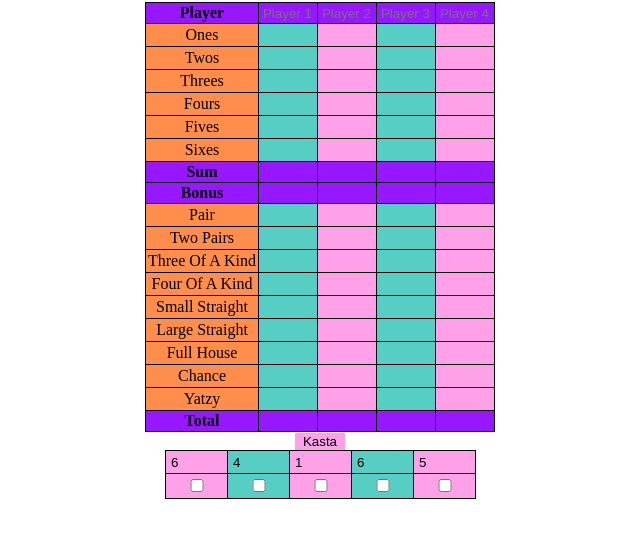
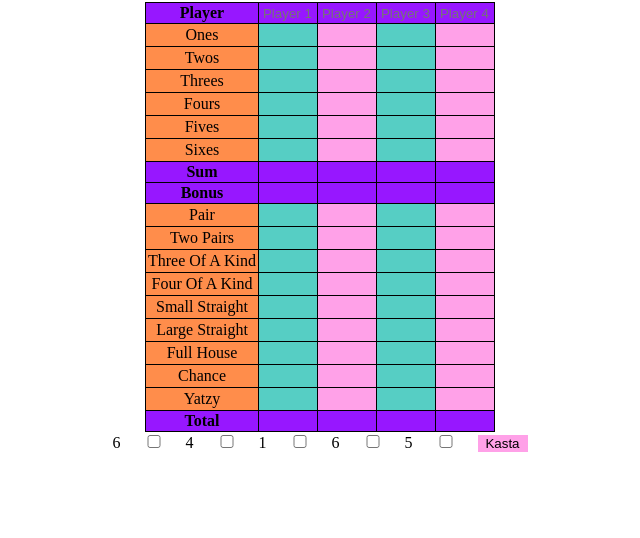
Before and after one commit to martapettersson/yatzy, a plain HTML site: page yatzy.html in a window 1280 px wide. Both pictures are taken after a click on the button "Kasta". Shown: the part 78-616 px from the top of the page, without its empty margins (320-960 px from the left). Drawn offline with Linux system fonts and the light colour scheme.

Commit message:
fixat loop som kontrollerar checkboxarna för tärningarna, hjälp från Axel. Allt fungerar här

```diff
--- a/yatzy.html
+++ b/yatzy.html
@@ -151,6 +151,20 @@
     </form>
 
     <form id="diceForm">
+        <label class="dice" for="dice1">0</label>
+        <input class="diceCheck" type="checkbox" name="dice1">
+        <label class="dice" for="dice2">0</label>
+        <input class="diceCheck" type="checkbox" name="dice2">
+        <label class="dice" for="dice3">0</label>
+        <input class="diceCheck" type="checkbox" name="dice3">
+        <label class="dice" for="dice4">0</label>
+        <input class="diceCheck" type="checkbox" name="dice4">
+        <label class="dice" for="dice5">0</label>
+        <input class="diceCheck" type="checkbox" name="dice5">
+
+        <input id="throwDice" type="button" value="Kasta">
+
+        <!--
         <table>
             <tr>
                 <td><input class="dice dice1" type="text"></td>
@@ -166,7 +180,8 @@
                 <td><input class="dice4" type="checkbox" name="" id=""></td>
                 <td><input class="dice5" type="checkbox" name="" id=""></td>
             </tr>
-            <input id="throwDice" type="button" value="Kasta">
+
+            -->
     </form>
 
     <script src="yatzy.js"></script>
--- a/yatzy.js
+++ b/yatzy.js
@@ -35,29 +35,24 @@ document.addEventListener("DOMContentLoaded", function (e) {
          });
      });
 
-    //add eventlistener på knappen. när knappen trycks gör den random nummer till alla textrutorna
+    //add eventlistener på knappen. när knappen trycks ges random nummer till tillhörande labels
     let timesThrown = 0; //håller koll på antal slag
     throwDiceButton.addEventListener('click', function(element){
 
-        let dice = document.querySelectorAll('input.dice');
-        let diceArray = Array.from(dice);
-        //console.log(diceArray);
-
-
-        for(let die of diceArray){
-
-            die.value = Math.floor((Math.random() * 6)+1);
-            //console.log(die.value);
+        let checkboxes = document.querySelectorAll('.diceCheck');
+        console.log(checkboxes);
+        for(let checkbox of checkboxes){
+            if(!checkbox.checked){
+                let random = Math.floor((Math.random() * 6)+1);
+                let currentBox = checkbox.getAttribute('name');
+                console.log(document.querySelector('label[for='+ currentBox +']'));
+                document.querySelector('label[for='+ currentBox +']').innerHTML = random;
+            }
         };
         timesThrown++;
-        console.log(timesThrown);
-
         if(timesThrown >= 3){ // när man slagit tre slag fungerar inte knappen längre
             throwDiceButton.disabled = true;
         }
-
-
-
     });
 
 
```
